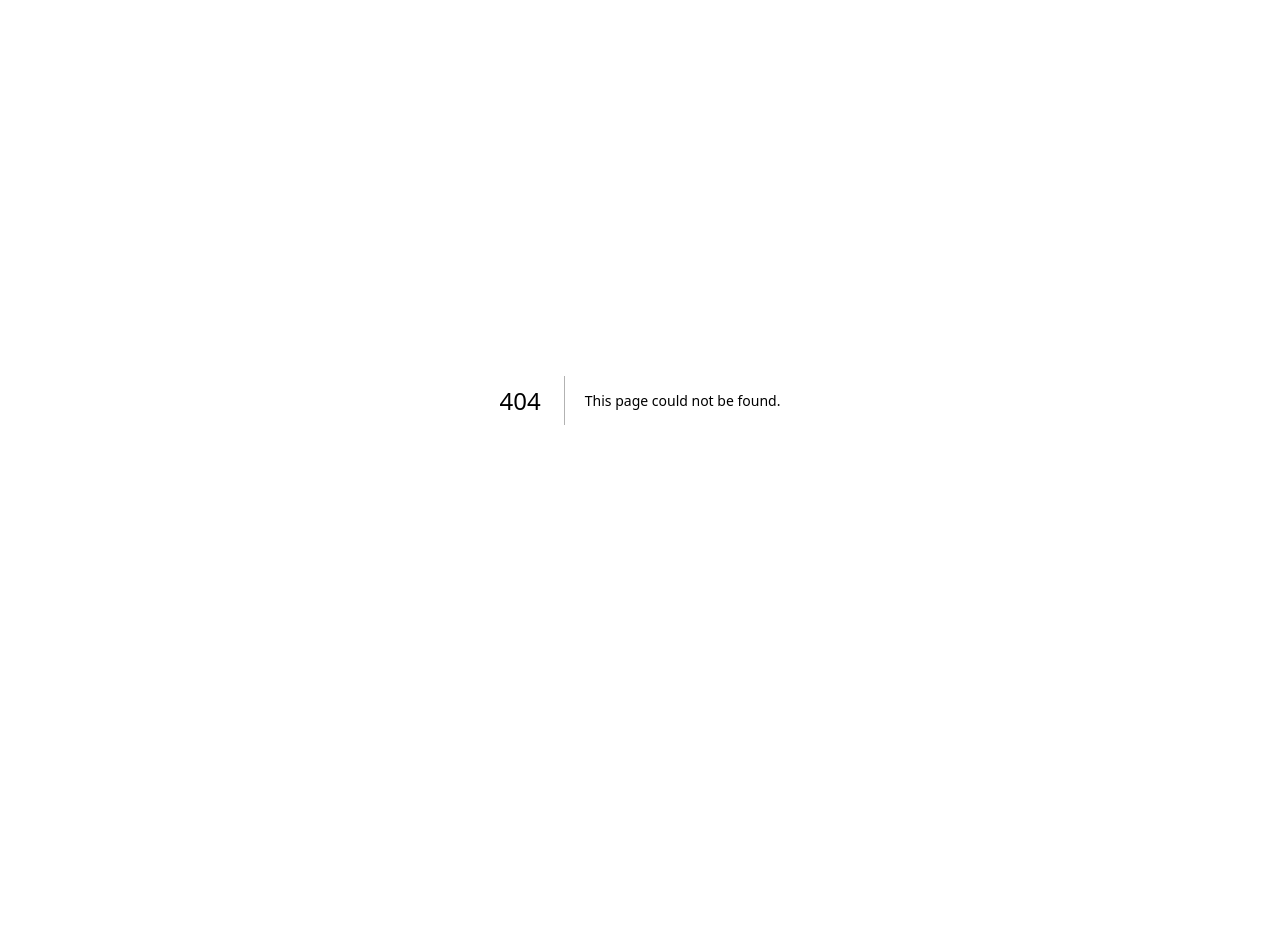
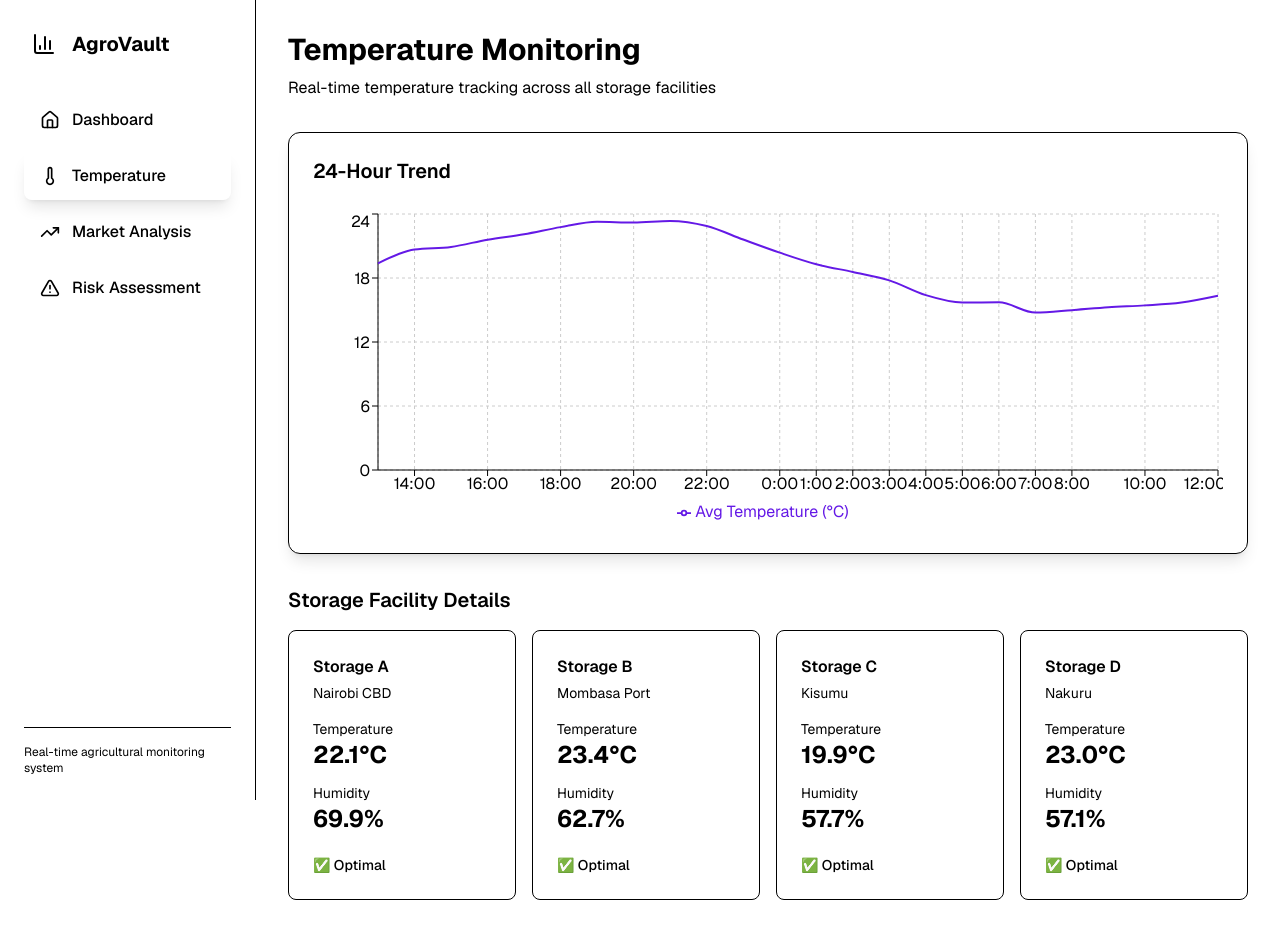
Before and after one commit to Raxcore-dev/AgroVault, a Next.js app: page /temperature in a window 1280 px wide. Before the commit this address had no page. Before the commit the page ends 800 px from the top, so only its background shows below. Built offline with nearby package versions, Linux system fonts and the light colour scheme.

Commit message:
feat: multi-page app redesign with stable data and Groq AI\n\nUpdate color scheme, stabilize mock data, add sidebar nav, and integrate Groq AI

```diff
--- a/app/globals.css
+++ b/app/globals.css
@@ -1,42 +1,42 @@
 @import 'tailwindcss';
 
 :root {
-  --background: 60 9.1% 97.5%;
-  --foreground: 20 14.3% 4.1%;
+  --background: 0 0% 100%;
+  --foreground: 220 13% 13%;
   --card: 0 0% 100%;
-  --card-foreground: 20 14.3% 4.1%;
-  --primary: 142 71.8% 29.2%;
+  --card-foreground: 220 13% 13%;
+  --primary: 262 80% 50%;
   --primary-foreground: 0 0% 100%;
-  --secondary: 142 76.3% 36.3%;
+  --secondary: 263 80% 55%;
   --secondary-foreground: 0 0% 100%;
-  --accent: 38 92.1% 50.2%;
-  --accent-foreground: 20 14.3% 4.1%;
-  --muted: 220 14.3% 95.9%;
-  --muted-foreground: 220 8.9% 46.1%;
-  --success: 142 71.8% 29.2%;
-  --warning: 38 92.1% 50.2%;
-  --danger: 0 84.2% 60.2%;
+  --accent: 39 89% 51%;
+  --accent-foreground: 0 0% 100%;
+  --muted: 220 13% 91%;
+  --muted-foreground: 220 10% 40%;
+  --success: 142 72% 29%;
+  --warning: 39 89% 51%;
+  --danger: 0 84% 60%;
   --border: 220 13% 91%;
   --radius: 0.5rem;
 }
 
 .dark {
-  --background: 20 14.3% 4.1%;
-  --foreground: 60 9.1% 97.5%;
-  --card: 20 14.3% 4.1%;
-  --card-foreground: 60 9.1% 97.5%;
-  --primary: 142 70.6% 45.3%;
+  --background: 220 13% 8%;
+  --foreground: 0 0% 95%;
+  --card: 220 13% 15%;
+  --card-foreground: 0 0% 95%;
+  --primary: 262 80% 60%;
   --primary-foreground: 0 0% 100%;
-  --secondary: 142 76.3% 36.3%;
+  --secondary: 263 80% 65%;
   --secondary-foreground: 0 0% 100%;
-  --accent: 38 92.1% 50.2%;
-  --accent-foreground: 20 14.3% 4.1%;
-  --muted: 220 12.9% 23.5%;
-  --muted-foreground: 215 10.3% 67.4%;
-  --success: 142 71.8% 29.2%;
-  --warning: 38 92.1% 50.2%;
-  --danger: 0 84.2% 60.2%;
-  --border: 220 13% 23%;
+  --accent: 39 89% 60%;
+  --accent-foreground: 220 13% 8%;
+  --muted: 220 12% 25%;
+  --muted-foreground: 220 10% 60%;
+  --success: 142 72% 35%;
+  --warning: 39 89% 60%;
+  --danger: 0 84% 65%;
+  --border: 220 13% 25%;
 }
 
 @theme inline {
--- a/app/layout.tsx
+++ b/app/layout.tsx
@@ -1,6 +1,8 @@
 import type { Metadata } from 'next'
 import { Geist, Geist_Mono } from 'next/font/google'
 import { Analytics } from '@vercel/analytics/next'
+import { Sidebar } from '@/components/sidebar'
+import { MobileNav } from '@/components/mobile-nav'
 import './globals.css'
 
 const _geist = Geist({ subsets: ["latin"] });
@@ -37,7 +39,13 @@ export default function RootLayout({
   return (
     <html lang="en">
       <body className="font-sans antialiased">
-        {children}
+        <div className="flex min-h-screen">
+          <Sidebar />
+          <main className="flex-1 overflow-auto pb-20 md:pb-0">
+            {children}
+          </main>
+        </div>
+        <MobileNav />
         <Analytics />
       </body>
     </html>
--- /dev/null
+++ b/app/temperature/page.tsx
@@ -0,0 +1,84 @@
+'use client'
+
+import { useEffect, useState } from 'react'
+import { TemperatureChart } from '@/components/temperature-chart'
+import { storages } from '@/lib/mock-data'
+import type { SensorData } from '@/lib/mock-data'
+
+export default function TemperaturePage() {
+  const [sensorData, setSensorData] = useState<SensorData[]>([])
+  const [loading, setLoading] = useState(true)
+
+  const fetchData = async () => {
+    try {
+      const res = await fetch('/api/sensors')
+      if (res.ok) {
+        setSensorData(await res.json())
+      }
+    } catch (error) {
+      console.error('[v0] Error fetching sensor data:', error)
+    } finally {
+      setLoading(false)
+    }
+  }
+
+  useEffect(() => {
+    fetchData()
+    const interval = setInterval(fetchData, 5000)
+    return () => clearInterval(interval)
+  }, [])
+
+  return (
+    <div className="space-y-8 p-8">
+      {/* Header */}
+      <div>
+        <h1 className="text-3xl font-bold text-foreground">Temperature Monitoring</h1>
+        <p className="mt-2 text-muted-foreground">
+          Real-time temperature tracking across all storage facilities
+        </p>
+      </div>
+
+      {/* Temperature Trend Chart */}
+      <div className="rounded-xl border border-border bg-card p-6 shadow-lg">
+        <h2 className="mb-6 text-xl font-semibold text-foreground">24-Hour Trend</h2>
+        <TemperatureChart sensorData={sensorData} />
+      </div>
+
+      {/* Individual Storage Temperatures */}
+      <div>
+        <h2 className="mb-4 text-xl font-semibold text-foreground">Storage Facility Details</h2>
+        <div className="grid grid-cols-1 gap-4 md:grid-cols-2 lg:grid-cols-4">
+          {storages.map((storage) => {
+            const sensor = sensorData.find((s) => s.storageId === storage.id)
+            const tempStatus =
+              !sensor ? 'N/A' : sensor.temperature < 15 ? '❄️ Cold' : sensor.temperature > 25 ? '🔥 Hot' : '✅ Optimal'
+
+            return (
+              <div key={storage.id} className="rounded-lg border border-border bg-card p-6">
+                <h3 className="font-semibold text-foreground">{storage.name}</h3>
+                <p className="mt-1 text-sm text-muted-foreground">{storage.location}</p>
+                <div className="mt-4 space-y-3">
+                  <div>
+                    <p className="text-sm text-muted-foreground">Temperature</p>
+                    <p className="text-2xl font-bold text-primary">
+                      {sensor ? sensor.temperature.toFixed(1) : 'N/A'}°C
+                    </p>
+                  </div>
+                  <div>
+                    <p className="text-sm text-muted-foreground">Humidity</p>
+                    <p className="text-2xl font-bold text-accent">
+                      {sensor ? sensor.humidity.toFixed(1) : 'N/A'}%
+                    </p>
+                  </div>
+                  <div className="pt-2">
+                    <p className="text-sm font-medium">{tempStatus}</p>
+                  </div>
+                </div>
+              </div>
+            )
+          })}
+        </div>
+      </div>
+    </div>
+  )
+}
--- /dev/null
+++ b/components/mobile-nav.tsx
@@ -0,0 +1,55 @@
+'use client'
+
+import Link from 'next/link'
+import { usePathname } from 'next/navigation'
+import { BarChart3, Home, Thermometer, TrendingUp, AlertTriangle } from 'lucide-react'
+import { cn } from '@/lib/utils'
+
+const navItems = [
+  {
+    href: '/',
+    icon: Home,
+    label: 'Dashboard',
+  },
+  {
+    href: '/temperature',
+    icon: Thermometer,
+    label: 'Temp',
+  },
+  {
+    href: '/market-analysis',
+    icon: TrendingUp,
+    label: 'Market',
+  },
+  {
+    href: '/risk-assessment',
+    icon: AlertTriangle,
+    label: 'Risk',
+  },
+]
+
+export function MobileNav() {
+  const pathname = usePathname()
+
+  return (
+    <nav className="fixed bottom-0 left-0 right-0 flex border-t border-border bg-card md:hidden">
+      {navItems.map((item) => {
+        const Icon = item.icon
+        const isActive = pathname === item.href
+        return (
+          <Link
+            key={item.href}
+            href={item.href}
+            className={cn(
+              'flex flex-1 flex-col items-center gap-1 py-3 transition-all duration-200',
+              isActive ? 'bg-primary text-primary-foreground' : 'text-muted-foreground'
+            )}
+          >
+            <Icon className="h-5 w-5" />
+            <span className="text-xs font-medium">{item.label}</span>
+          </Link>
+        )
+      })}
+    </nav>
+  )
+}
--- /dev/null
+++ b/components/sidebar.tsx
@@ -0,0 +1,75 @@
+'use client'
+
+import Link from 'next/link'
+import { usePathname } from 'next/navigation'
+import { BarChart3, Home, Thermometer, TrendingUp, AlertTriangle } from 'lucide-react'
+import { cn } from '@/lib/utils'
+
+const navItems = [
+  {
+    href: '/',
+    icon: Home,
+    label: 'Dashboard',
+  },
+  {
+    href: '/temperature',
+    icon: Thermometer,
+    label: 'Temperature',
+  },
+  {
+    href: '/market-analysis',
+    icon: TrendingUp,
+    label: 'Market Analysis',
+  },
+  {
+    href: '/risk-assessment',
+    icon: AlertTriangle,
+    label: 'Risk Assessment',
+  },
+]
+
+export function Sidebar() {
+  const pathname = usePathname()
+
+  return (
+    <aside className="sticky top-0 hidden h-screen w-64 border-r border-border bg-card p-6 md:flex md:flex-col">
+      {/* Logo */}
+      <div className="mb-8 flex items-center gap-2">
+        <div className="flex h-10 w-10 items-center justify-center rounded-lg bg-gradient-to-br from-primary to-secondary">
+          <BarChart3 className="h-6 w-6 text-primary-foreground" />
+        </div>
+        <h1 className="text-xl font-bold text-foreground">AgroVault</h1>
+      </div>
+
+      {/* Navigation */}
+      <nav className="flex flex-1 flex-col gap-2">
+        {navItems.map((item) => {
+          const Icon = item.icon
+          const isActive = pathname === item.href
+          return (
+            <Link
+              key={item.href}
+              href={item.href}
+              className={cn(
+                'flex items-center gap-3 rounded-lg px-4 py-3 transition-all duration-200',
+                isActive
+                  ? 'bg-primary text-primary-foreground shadow-lg'
+                  : 'text-foreground hover:bg-muted'
+              )}
+            >
+              <Icon className="h-5 w-5" />
+              <span className="font-medium">{item.label}</span>
+            </Link>
+          )
+        })}
+      </nav>
+
+      {/* Footer */}
+      <div className="border-t border-border pt-4">
+        <p className="text-xs text-muted-foreground">
+          Real-time agricultural monitoring system
+        </p>
+      </div>
+    </aside>
+  )
+}
--- a/lib/mock-data.ts
+++ b/lib/mock-data.ts
@@ -37,6 +37,15 @@ export interface RiskData {
   recommendation: string
 }
 
+// Stable market prices - do not change on each call
+const STABLE_PRICES: Record<string, { price: number; trend: 'up' | 'down' | 'stable'; change: number }> = {
+  'Maize': { price: 8500, trend: 'up', change: 150 },
+  'Beans': { price: 12500, trend: 'down', change: -200 },
+  'Wheat': { price: 15000, trend: 'up', change: 250 },
+  'Rice': { price: 18000, trend: 'stable', change: 0 },
+  'Sorghum': { price: 6500, trend: 'up', change: 100 },
+}
+
 export function generateSensorData(): SensorData[] {
   return storages.map((storage) => ({
     storageId: storage.id,
@@ -47,19 +56,13 @@ export function generateSensorData(): SensorData[] {
 }
 
 export function generateMarketData(county: string): MarketData[] {
-  const crops = ['Maize', 'Beans', 'Wheat', 'Rice', 'Sorghum']
-  return crops.map((crop) => {
-    const basePrice = Math.random() * 3000 + 1000
-    const trend = Math.random() > 0.5 ? 'up' : Math.random() > 0.5 ? 'down' : 'stable'
-    const priceChange = Math.random() * 200 - 100
-    return {
-      crop,
-      price: basePrice,
-      trend,
-      priceChange,
-      county: county === 'all' ? 'National Average' : county,
-    }
-  })
+  return Object.entries(STABLE_PRICES).map(([crop, data]) => ({
+    crop,
+    price: data.price,
+    trend: data.trend,
+    priceChange: data.change,
+    county: county === 'all' ? 'National Average' : county,
+  }))
 }
 
 export function generateRiskData(sensorData: SensorData[]): RiskData[] {
```
